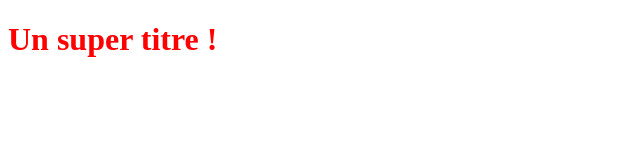
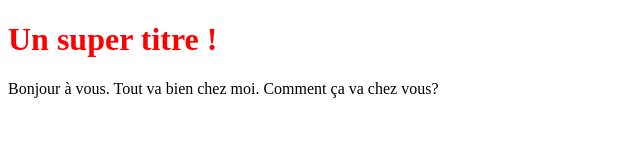
Before and after one commit to CatInBootsFP/PremierProjet, a plain HTML site: page index.html in a window 1280 px wide. Shown: the whole page, without its empty margins (0-640 px from the left). Drawn offline with Linux system fonts and the light colour scheme.

Commit message:
ajout d'un p sur html

```diff
--- a/index.html
+++ b/index.html
@@ -7,5 +7,6 @@
     </head>
     <body>
         <h1>Un super titre !</h1>
+        <p>Bonjour à vous. Tout va bien chez moi. Comment ça va chez vous?</p>
     </body>
 </html>
```
